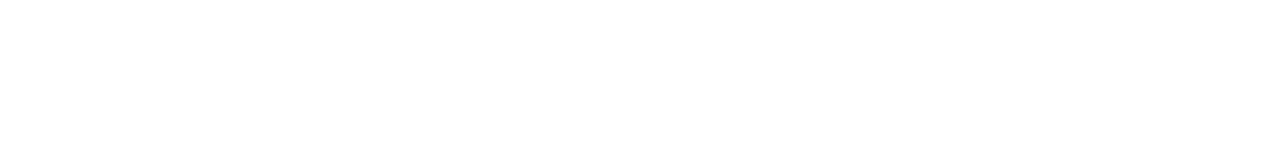
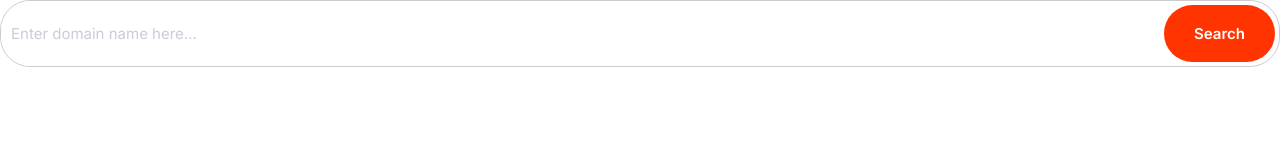
Before and after one commit to selvaicodes/moshified_basics, a plain HTML site: page index.html in a window 1280 px wide. Drawn offline with Linux system fonts and the light colour scheme.

Commit message:
single input and input groups component

```diff
--- a/css/styles.css
+++ b/css/styles.css
@@ -4,6 +4,8 @@
   --color-accent: #ff3400;
   --color-headings: #1b0760;
   --color-body: #918ca4;
+  --color-border: #ccc;
+  --border-radius: 30px;
 }
 
 *,
@@ -239,3 +241,40 @@ a {
     font-size: 1.5rem;
   }
 }
+
+/*Inputs*/
+
+.input {
+  border-radius: var(--border-radius);
+  border: 1px solid var(--color-border);
+  color: var(--color-headings);
+  font-size: 2rem;
+  outline: 0;
+  padding: 1.5rem 3.5rem;
+}
+
+::placeholder {
+  color: #cdcbd7;
+}
+
+.input-group {
+  border: 1px solid var(--color-border);
+  border-radius: var(--border-radius);
+  display: flex;
+}
+
+.input-group .input {
+  border: 0;
+  flex-grow: 1;
+  padding: 1.5rem 1rem;
+}
+
+.input-group .btn {
+  margin: 4px;
+}
+
+@media screen and (min-width: 1024px) {
+  .input {
+    font-size: 1.5rem;
+  }
+}
--- a/index.html
+++ b/index.html
@@ -13,6 +13,10 @@
 
 </head>
 <body>
+    <div class="input-group">
+        <input type="text" class="input" placeholder="Enter domain name here...">
+        <button class="btn btn--accent">Search</button>
+    </div>
 
 </body>
 </html>
```
Also changed, not shown: components/inputs.html (added, +11 -0 lines).
